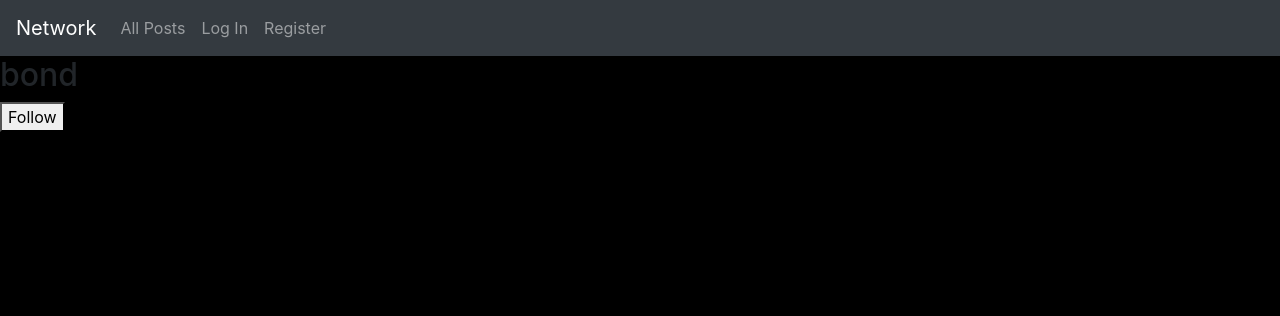
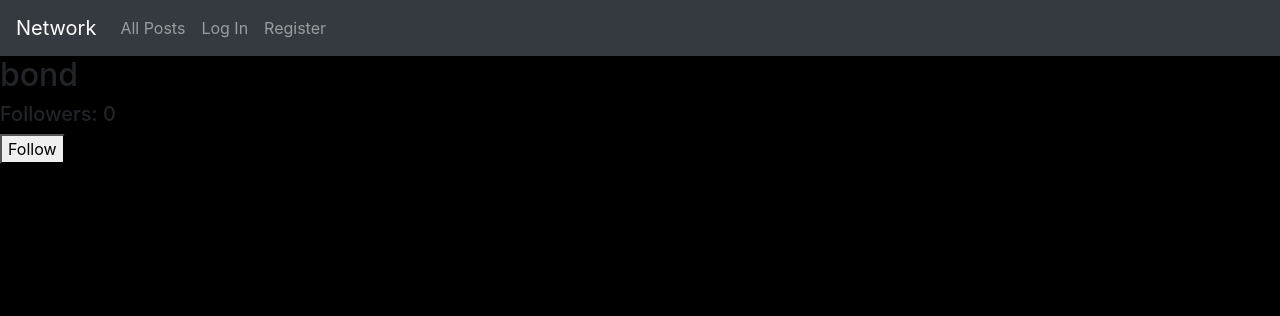
Before and after one commit to jeevankumar99/twitter_clone, a Django app: a page that uses network/templates/network/profile.html in a window 1280 px wide. Shown: the top 316 px of the page. Run offline with Django 3.2, Linux system fonts and the light colour scheme; data comes from the database, SQL or seed files in the repository; data that the repository does not hold is empty; some libraries are stand-ins or nearby versions.

Commit message:
Followers displaying, Implement backend

```diff
--- a/network/models.py
+++ b/network/models.py
@@ -26,3 +26,8 @@ class Post(models.Model):
 class Follower(models.Model):
     user = models.ForeignKey('User', on_delete=models.CASCADE, related_name="followed_user")
     follower = models.ForeignKey('User', on_delete=models.DO_NOTHING, related_name="follower")
+
+    def serialize(self):
+        return {
+            'follower': self.follower.username,
+        }
--- a/network/static/network/profile.js
+++ b/network/static/network/profile.js
@@ -1,4 +1,4 @@
-class FollowButtons extends React.Component {
+class FollowerInfo extends React.Component {
     constructor(props) {
         super(props);
         this.state = {
@@ -22,9 +22,26 @@ class FollowButtons extends React.Component {
     }
     render() {
         return (
-            <button onClick={this.toggleFollowing} id="follow-button">{this.state.buttonText}</button>
+            <div>
+                <div id="followers-div">
+                    <h5>Followers: {this.props.followers}</h5>
+                </div>
+                <div id="follower-buttons">
+                    <button onClick={this.toggleFollowing} id="follow-button">{this.state.buttonText}</button>
+                </div>
+            </div>
         )
     }
 }
 
-ReactDOM.render(<FollowButtons />, document.querySelector('#follow-buttons'));
+displayFollowersAndButtons()
+
+function displayFollowersAndButtons() {
+    let username = String(window.location.pathname).slice(10,)
+    fetch(`/followers/${username}`)
+    .then(response => response.json())
+    .then(data => {
+        console.log(data, Object.keys(data).length)
+        ReactDOM.render(<FollowerInfo followers={Object.keys(data).length} />, document.querySelector('#followers-info'));
+    })
+}
--- a/network/templates/network/profile.html
+++ b/network/templates/network/profile.html
@@ -16,5 +16,4 @@
         <h2>{{ username }}</h2>
     </div>
     <div id="followers-info"></div>
-    <div id="follow-buttons"></div>
 {% endblock %}
--- a/network/urls.py
+++ b/network/urls.py
@@ -8,7 +8,8 @@ urlpatterns = [
     path("login", views.login_view, name="login"),
     path("logout", views.logout_view, name="logout"),
     path("register", views.register, name="register"),
-    path("new_post/<int:post_id>", views.new_post, name="new_post"),
+    path("new_post/<int:post_id>", views.create_and_update_posts, name="new_post"),
     path("get_posts", views.get_posts, name="get_posts"),
     path("profiles/<str:username>", views.profile_page, name="profile_page"),
+    path("followers/<str:username>", views.get_follower_info, name="followers_info")
 ]
--- a/network/views.py
+++ b/network/views.py
@@ -8,7 +8,7 @@ from django.shortcuts import render
 from django.urls import reverse
 from django.views.decorators.csrf import csrf_exempt
 
-from .models import User, Post
+from .models import User, Post, Follower
 
 @login_required(login_url='/login')
 def index(request):
@@ -18,8 +18,16 @@ def get_posts(request):
     posts = Post.objects.all()
     posts = posts.order_by('-timestamp').all()
     json_posts = JsonResponse([post.serialize() for post in posts], safe=False)
-    print (json_posts)
     return json_posts
+
+
+def get_follower_info(request, username):
+    user = User.objects.get(username=username)
+    followers = Follower.objects.filter(user=user)
+    print(followers)
+
+    json_followers = JsonResponse([follower_obj.serialize() for follower_obj in followers], safe=False)
+    return json_followers
 
 
 def login_view(request):
@@ -47,7 +55,7 @@ def logout_view(request):
     return HttpResponseRedirect(reverse("index"))
 
 @csrf_exempt
-def new_post(request, post_id):
+def create_and_update_posts(request, post_id):
 
     # get data from request
     data = json.loads(request.body)
```
